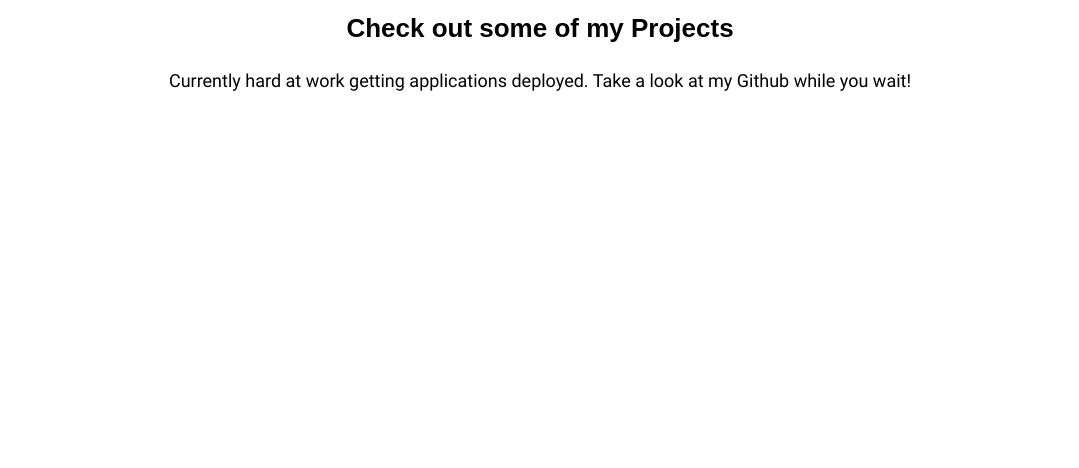
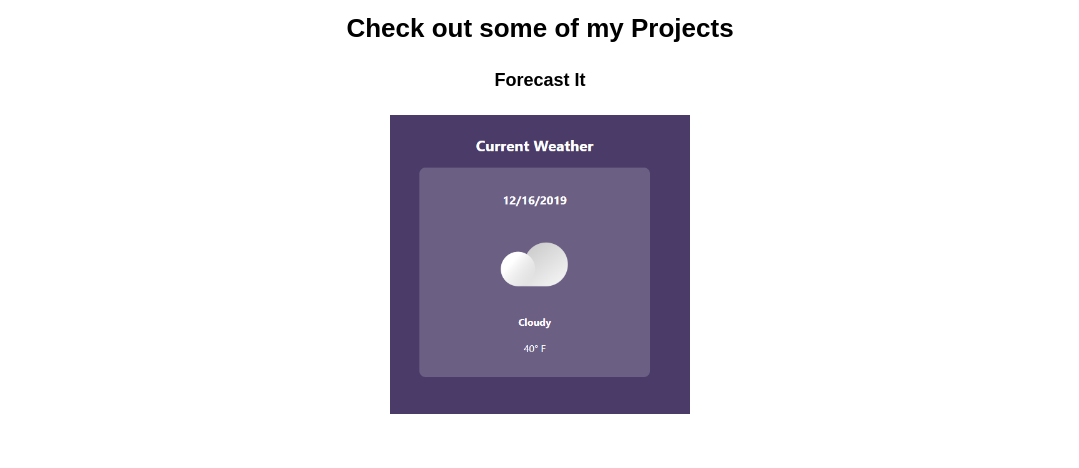
Before and after one commit to TaylorBelk1/Portfolio, a React (Create React App) app: page / in a window 1280 px wide. Shown: the part 2523-2991 px from the top of the page, without its empty margins (100-1179 px from the left). Built offline with nearby package versions, Linux system fonts and the light colour scheme; no server answers; a web font is replaced by a local one.

Commit message:
added a project

```diff
--- a/src/components/projects.js
+++ b/src/components/projects.js
@@ -2,15 +2,15 @@ import React from 'react';
 import {
     ProjectsWrap, ProjectsContent
 } from './styles/projectsStyles';
+import weather from '../assets/weather.PNG';
+import SingleProjects from './singleProjects';
 
 const Projects = () => {
     return (
         <ProjectsWrap>
             <ProjectsContent>
                 <h3>Check out some of my Projects</h3>
-                <p>Currently hard at work getting applications deployed.
-                    Take a look at my <a href='https://github.com/TaylorBelk1' target='_blank' rel="noopener noreferrer">Github</a> while you wait!
-                </p>
+                <SingleProjects img={weather} title={'Forecast It'} />
             </ProjectsContent>
         </ProjectsWrap>
     )
--- /dev/null
+++ b/src/components/singleProjects.js
@@ -0,0 +1,15 @@
+import React from 'react'
+import { ProjectWrap } from './styles/projectsStyles';
+
+const SingleProjects = (props) => {
+    const { img, title } = props;
+
+    return (
+        <ProjectWrap>
+            <h4>{title}</h4>
+            <a href='https://forecast-it.netlify.com/' target='_blank'><img src={img} alt='project snip' /></a>
+        </ProjectWrap>
+    )
+}
+
+export default SingleProjects
--- a/src/components/styles/projectsStyles.js
+++ b/src/components/styles/projectsStyles.js
@@ -24,3 +24,12 @@ export const ProjectsContent = styled.div`
         font-size: 26px;
     }
 `
+
+export const ProjectWrap = styled.div`
+
+
+    img {
+        width: 300px;
+        height: auto;
+    }
+`
```
Also changed, not shown: src/assets/weather.PNG (added).
